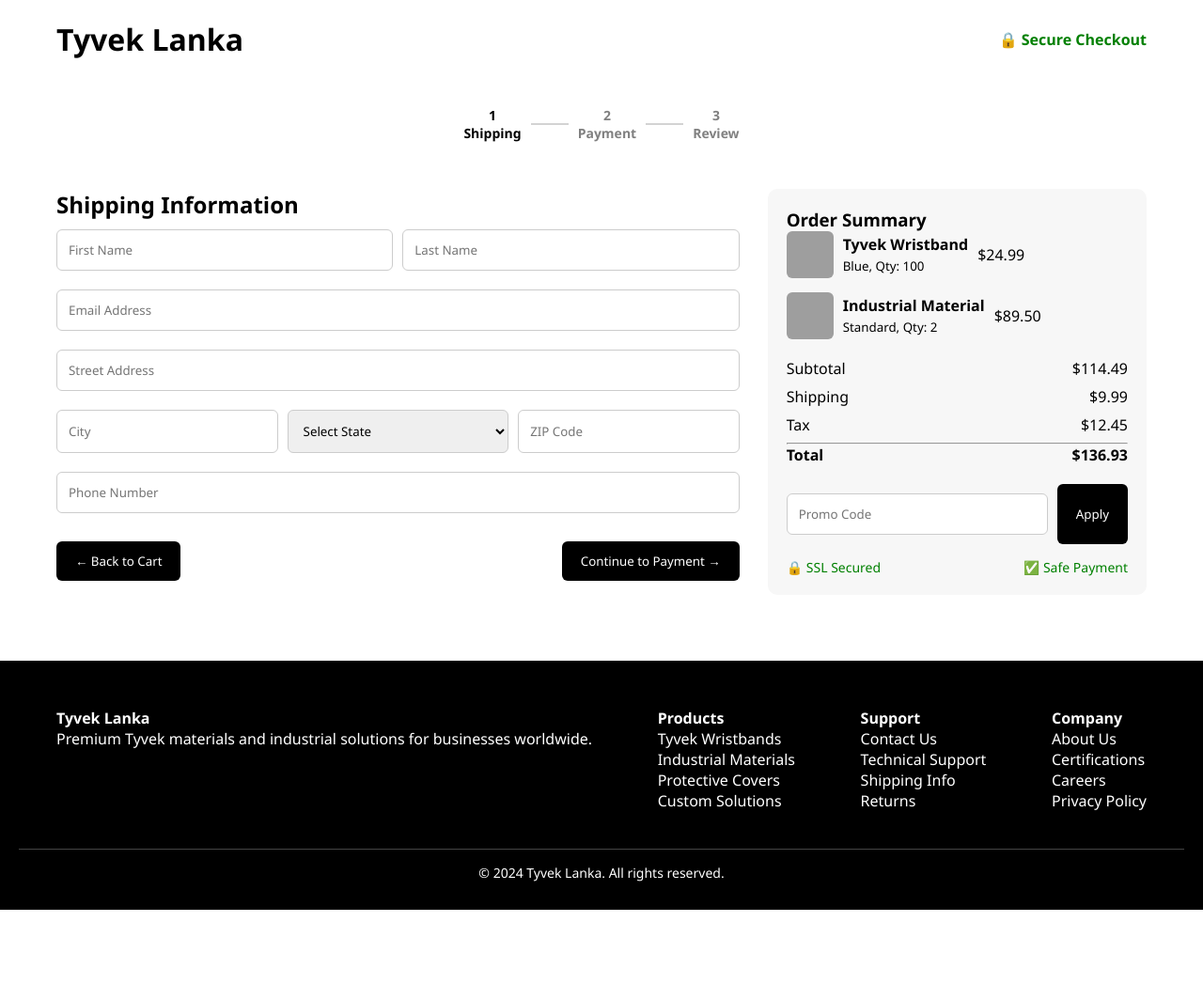
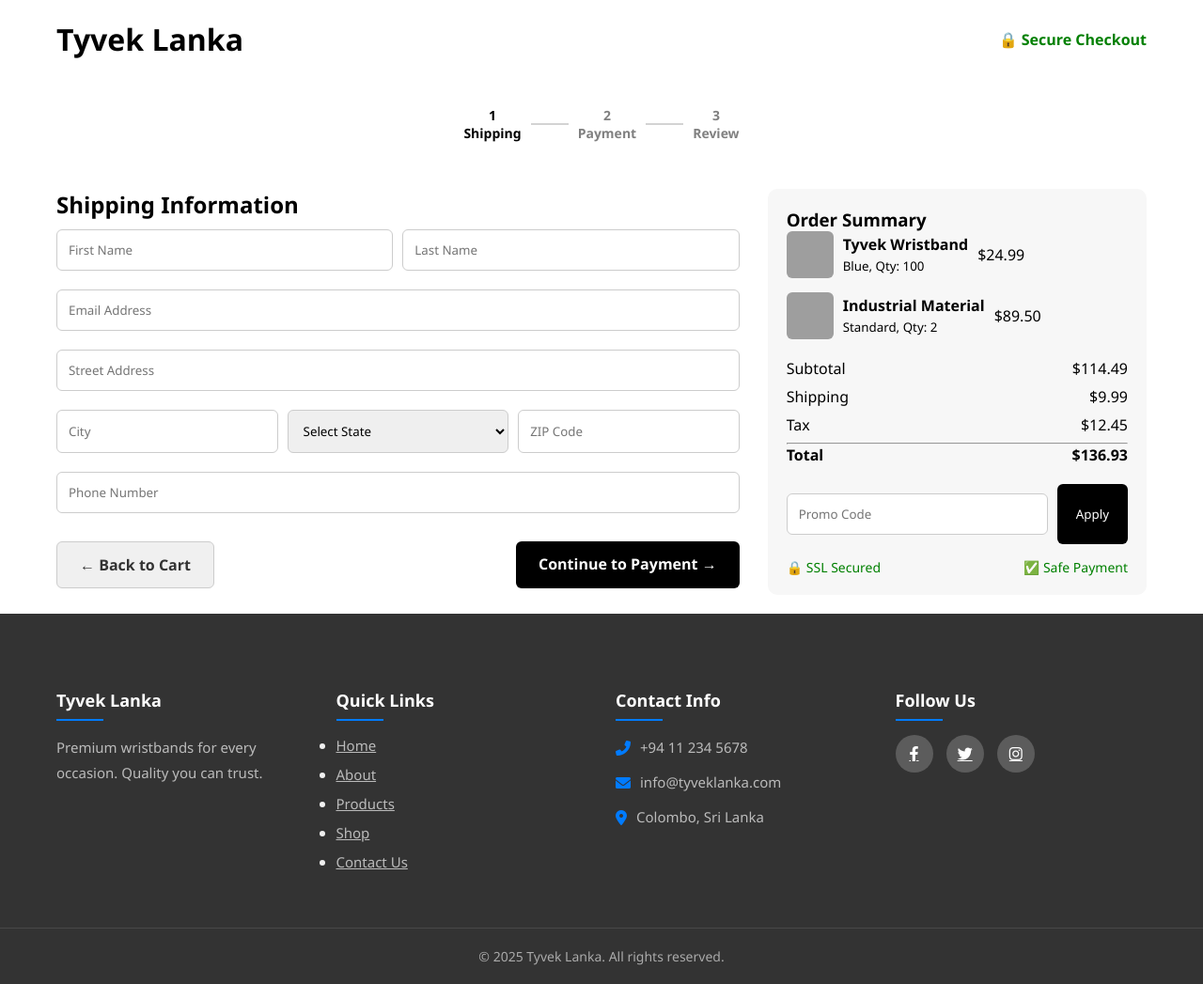
Before and after one commit to OnethNimsath/Tyvek-Lanka, a plain HTML site: page HTML/checkout.html in a window 1280 px wide. Shown: the whole page at 94% size. Before the commit the page ends 968 px from the top, so only its background shows below. Drawn offline with Linux system fonts and the light colour scheme; grey boxes are pictures that could not be loaded.

Commit message:
Updated cart page

```diff
--- a/CSS/checkout.css
+++ b/CSS/checkout.css
@@ -109,14 +109,47 @@ button {
   border-radius: 6px;
 }
 
-.back {
-  background: #000;
-  color: #fff;
+.back,
+.continue {
+    /* Make them behave like block-level elements for padding and dimensions */
+    display: inline-block; /* Use inline-block so they can sit side-by-side if needed, but still take dimensions */
+
+    /* Remove default link underline */
+    text-decoration: none;
+
+    /* Ensure text is centered within the button */
+    text-align: center;
+
+    /* Apply existing button styling (adjust values as per your design) */
+    padding: 0.8rem 1.5rem; /* Example padding */
+    border-radius: 6px;     /* Example border-radius */
+    font-weight: 600;       /* Example font-weight */
+    cursor: pointer;        /* Indicate it's clickable */
+    font-size: 1rem;        /* Example font size */
+    transition: background-color 0.3s, color 0.3s; /* Smooth transitions */
+    box-sizing: border-box; /* Ensures padding/border are included in element's total width/height */
 }
 
+/* Specific styles for the 'Back' button */
+.back {
+    background-color: #f0f0f0; /* Light background for back button */
+    color: #333; /* Dark text color */
+    border: 1px solid #ccc; /* Border for definition */
+}
+
+.back:hover {
+    background-color: #e0e0e0;
+}
+
+/* Specific styles for the 'Continue' button */
 .continue {
-  background: #000;
-  color: #fff;
+    background-color: #000; /* Dark background for continue button */
+    color: #fff; /* White text color */
+    border: none; /* No border for solid look */
+}
+
+.continue:hover {
+    background-color: #333;
 }
 
 .summary-item {
@@ -173,57 +206,99 @@ button {
   flex-wrap: wrap;
 }
 
-footer {
-  background: #000;
-  color: white;
-  padding: 30px 20px;
-  margin-top: 50px;
+/* Footer */
+.footer {
+    background-color: #333; /* Dark background as in design */
+    color: #f0f0f0;
+    padding: 60px 0 20px;
 }
 
-.footer-columns {
-  display: flex;
-  justify-content: space-between;
-  flex-wrap: wrap;
-  gap: 20px;
+.footer .container {
+    display: grid;
+    grid-template-columns: repeat(auto-fit, minmax(250px, 1fr));
+    gap: 30px;
+    margin-bottom: 40px;
+}
+
+.footer-col h4 {
+    font-size: 18px;
+    color: #fff;
+    margin-bottom: 25px;
+    font-weight: 600;
+    position: relative;
+}
+
+.footer-col h4::before {
+    content: '';
+    position: absolute;
+    left: 0;
+    bottom: -10px;
+    background-color: #007bff; /* Accent line */
+    height: 2px;
+    width: 50px;
+}
+
+.footer-col p {
+    font-size: 15px;
+    line-height: 1.8;
+    color: #bbb;
+}
+
+.footer-col ul li:not(:last-child) {
+    margin-bottom: 10px;
+}
+
+.footer-col ul li a {
+    font-size: 15px;
+    color: #bbb;
+    display: block;
+    transition: all 0.3s ease;
+}
+
+.footer-col ul li a:hover {
+    color: #fff;
+    padding-left: 8px;
+}
+
+.contact-info p {
+    display: flex;
+    align-items: center;
+    margin-bottom: 10px;
+}
+
+.contact-info p i {
+    margin-right: 10px;
+    font-size: 16px;
+    color: #007bff;
+}
+
+.social-icons a {
+    display: inline-flex;
+    justify-content: center;
+    align-items: center;
+    height: 40px;
+    width: 40px;
+    background-color: rgba(255,255,255,0.2);
+    margin: 0 10px 10px 0;
+    text-align: center;
+    line-height: 40px;
+    border-radius: 50%;
+    color: #fff;
+    transition: all 0.3s ease;
+}
+
+.social-icons a:hover {
+    background-color: #007bff;
 }
 
 .footer-bottom {
-  text-align: center;
-  margin-top: 20px;
-  font-size: 14px;
-  border-top: 1px solid #444;
-  padding-top: 15px;
+    text-align: center;
+    border-top: 1px solid rgba(255,255,255,0.1);
+    padding-top: 20px;
+    margin-top: 40px;
 }
 
-/* ✅ Responsive Layout */
-@media (max-width: 768px) {
-  .checkout {
-    flex-direction: column;
-  }
-
-  .button-group {
-    flex-direction: column;
-    align-items: stretch;
-  }
-
-  .promo {
-    flex-direction: column;
-  }
-
-  .security {
-    flex-direction: column;
-    gap: 6px;
-  }
+.footer-bottom p {
+    font-size: 14px;
+    color: #aaa;
 }
-button {
-  padding: 12px 20px;
-  border: none;
-  cursor: pointer;
-  border-radius: 6px;
-  transition: all 0.2s ease-in-out;
-}
-
-button:hover {
-  opacity: 0.85;
-  transform: scale(1.02);
-}
--- a/HTML/checkout.html
+++ b/HTML/checkout.html
@@ -5,6 +5,8 @@
   <meta name="viewport" content="width=device-width, initial-scale=1.0"/>
   <title>Tyvek Lanka - Shipping</title>
   <link rel="stylesheet" href="../CSS/checkout.css" />
+  <link href="https://fonts.googleapis.com/css2?family=Poppins:wght@300;400;500;600;700&display=swap" rel="stylesheet">
+  <link rel="stylesheet" href="https://cdnjs.cloudflare.com/ajax/libs/font-awesome/6.0.0-beta3/css/all.min.css">
 </head>
 <body>
 
@@ -44,8 +46,8 @@
         </div>
         <input type="tel" placeholder="Phone Number" required>
         <div class="button-group">
-          <button type="button" class="back">← Back to Cart</button>
-          <button type="submit" class="continue">Continue to Payment →</button>
+          <a href="/HTML/shopcart.html" class="back">← Back to Cart</a>
+          <a href="" class="continue">Continue to Payment →</a>
         </div>
       </form>
     </section>
@@ -89,35 +91,40 @@
     </aside>
   </main>
 
-  <footer>
-    <div class="container footer-columns">
-      <div>
-        <strong>Tyvek Lanka</strong><br>
-        Premium Tyvek materials and industrial solutions for businesses worldwide.
+  <footer class="footer">
+        <div class="container">
+            <div class="footer-col about-us">
+                <h4>Tyvek Lanka</h4>
+                <p>Premium wristbands for every occasion. Quality you can trust.</p>
             </div>
-      <div>
-        <strong>Products</strong><br>
-        Tyvek Wristbands<br>
-        Industrial Materials<br>
-        Protective Covers<br>
-        Custom Solutions
+            <div class="footer-col quick-links">
+                <h4>Quick Links</h4>
+                <ul>
+                    <li><a href="/HTML/home.html">Home</a></li>
+                    <li><a href="#">About</a></li>
+                    <li><a href="#">Products</a></li>
+                    <li><a href="#">Shop</a></li>
+                    <li><a href="#">Contact Us</a></li>
+                </ul>
             </div>
-      <div>
-        <strong>Support</strong><br>
-        Contact Us<br>
-        Technical Support<br>
-        Shipping Info<br>
-        Returns
+            <div class="footer-col contact-info">
+                <h4>Contact Info</h4>
+                <p><i class="fas fa-phone-alt"></i> +94 11 234 5678</p>
+                <p><i class="fas fa-envelope"></i> info@tyveklanka.com</p>
+                <p><i class="fas fa-map-marker-alt"></i> Colombo, Sri Lanka</p>
             </div>
-      <div>
-        <strong>Company</strong><br>
-        About Us<br>
-        Certifications<br>
-        Careers<br>
-        Privacy Policy
+            <div class="footer-col follow-us">
+                <h4>Follow Us</h4>
+                <div class="social-icons">
+                    <a href="#"><i class="fab fa-facebook-f"></i></a>
+                    <a href="#"><i class="fab fa-twitter"></i></a>
+                    <a href="#"><i class="fab fa-instagram"></i></a>
                 </div>
             </div>
-    <div class="footer-bottom">© 2024 Tyvek Lanka. All rights reserved.</div>
+        </div>
+        <div class="footer-bottom">
+            <p>&copy; 2025 Tyvek Lanka. All rights reserved.</p>
+        </div>
     </footer>
 
 </body>
```
Also changed, not shown: CSS/shopcart.css (+6 -1 lines), HTML/shopcart.html (+2 -2 lines). Lines whose indentation alone changed are shown as unchanged.
